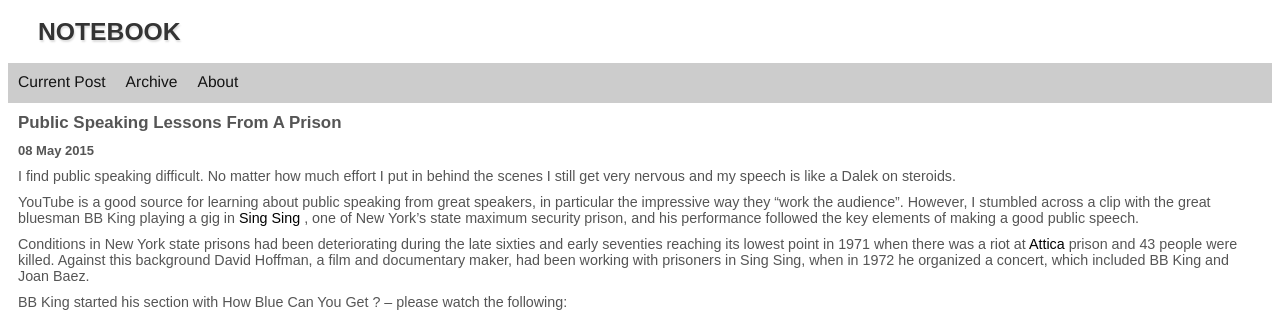
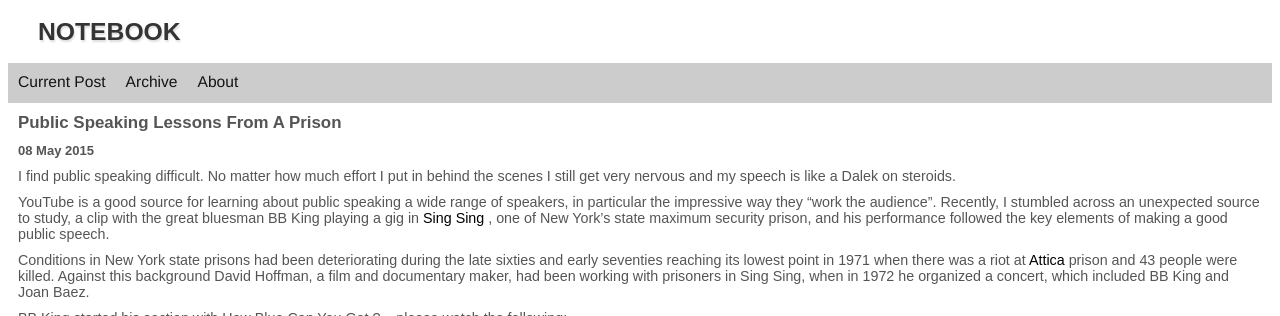
Before and after one commit to dtinblack/dtinblack.github.io, a Jekyll site: the page built from _posts/2015-05-08-current.html, in a window 1280 px wide, cut to the strip 0-316 px from the top of the page. Built offline with Jekyll 4.4.1, drawn with Linux system fonts in a browser that asks for light colours.

Commit message:
updated post 8th May 2015

```diff
--- a/_posts/2015-05-08-current.html
+++ b/_posts/2015-05-08-current.html
@@ -10,9 +10,9 @@ still get very nervous and my speech is like a Dalek on steroids.
 </p>
 
 <p>
-YouTube is a good source for learning about public speaking from great speakers, in particular
-the impressive way they “work the audience”. However, I stumbled across a clip with the great
-bluesman BB King playing a gig in
+YouTube is a good source for learning about public speaking a wide range of speakers, in particular
+the impressive way they “work the audience”. Recently, I stumbled across an unexpected source to study,
+a clip with the great bluesman BB King playing a gig in
 <a href="http://en.wikipedia.org/wiki/Sing_Sing" _target="blank">Sing Sing</a>
 , one of New York’s state maximum security prison,
 and his performance followed the key elements of making a good public speech.
```
